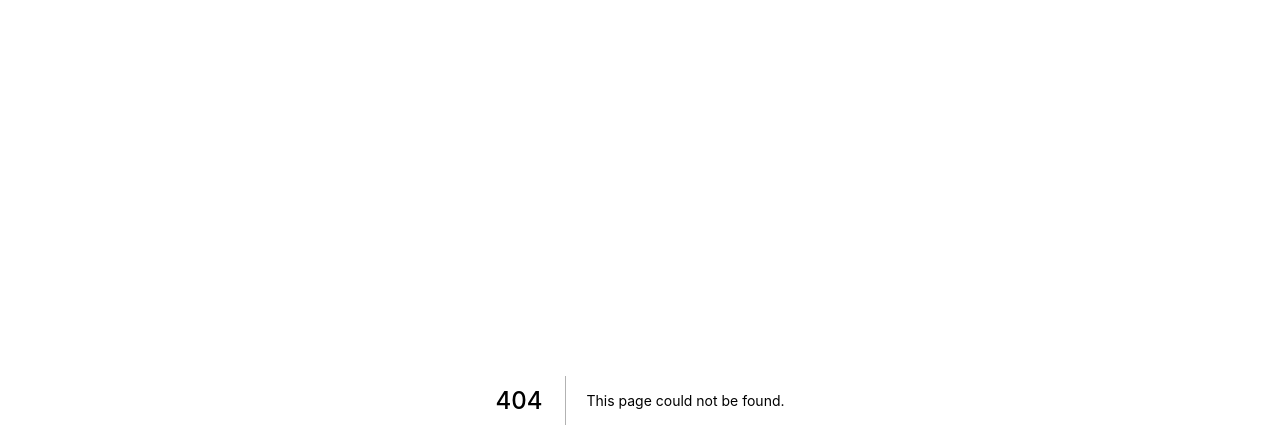
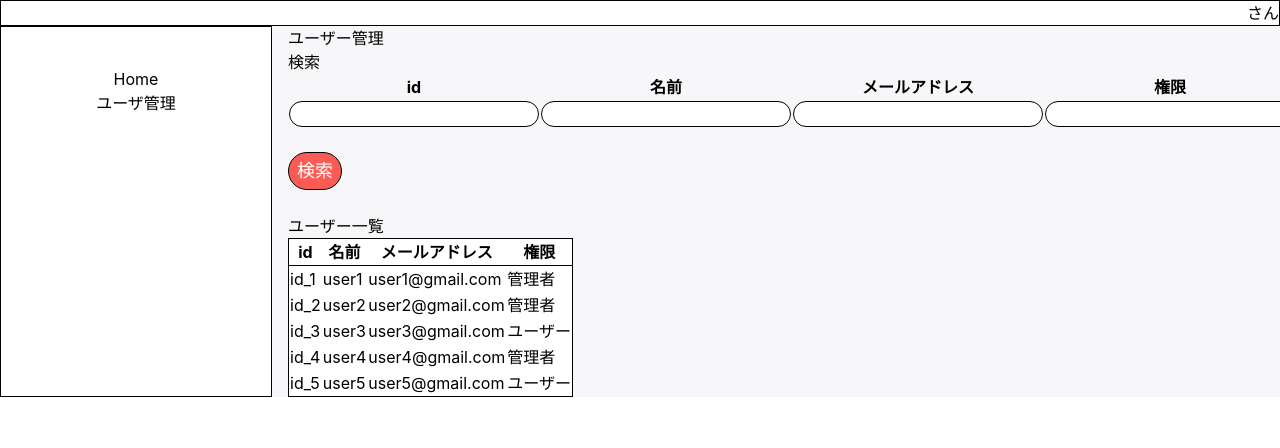
Before and after one commit to yukaidesu/nextjs, a Next.js app: page /users in a window 1280 px wide. Before the commit this address had no page. Shown: the top 448 px of the page. Built offline with nearby package versions, Linux system fonts and the light colour scheme.

Commit message:
MakeUsersPage

```diff
--- a/src/pages/home.tsx
+++ b/src/pages/home.tsx
@@ -1,18 +1,21 @@
-import { Router, useRouter } from "next/router";
-
+import Router, { useRouter } from "next/router"
 
 export default function home() {
+    const router = useRouter();
+
     return (
         <div className=" bg-gray">
             <header className="header text-right border border-black bg-white">
-                Usernameを入れる
+                {router.query.input}さん
             </header>
             <main>
+
                 <div className="grid grid-cols-9 gap-4">
                     <div className="col-span-2 border border-black text-center p-10 bg-white">
-                        <p>Home</p>
-                        <p>ユーザー管理</p>
+                        <span onClick={ () => Router.push({pathname: '/home'}) }><button>Home</button></span><br />
+                        <span onClick={ () => Router.push({pathname: '/users'}) }><button>ユーザ管理</button></span>
                     </div>
+
                     <div className="col-span-7">
                         <h1>履歴</h1>
                         <table className="bg-white">
--- a/src/pages/index.tsx
+++ b/src/pages/index.tsx
@@ -1,4 +1,5 @@
 import Head from 'next/head'
+// import { Style } from 'Home.module'
 
 export default function Home() {
   return (
--- a/src/pages/login.tsx
+++ b/src/pages/login.tsx
@@ -1,16 +1,18 @@
-import Router from "next/router";
+import Router, { useRouter } from "next/router";
+import React, { useState } from 'react';
 
 export default function login() {
-  const click = () => {
-    Router.push({
-      pathname: '/home'
-
-    })
-  }
+  const router = useRouter();           //ルーターの取得
+    const [input, setInput] = useState<any>();
+    const clickButton = () => {
+      router.push({
+        pathname:"/home",   //URL
+        query: {input :input} //検索クエリ
+      });
+    }
 
   return (
     <div className="bg-gray">
-
       <main>
         <div className="flex flex-col">
           <div className="text-center py-2 m-2">
@@ -20,29 +22,28 @@ export default function login() {
           <div className="text-center py-2 m-2">
             <form>
               <label>
-                <input className="border border-black text" />
+                <input
+                    type="text"
+                    value={input}
+                    onChange={(e) => setInput(e.target.value)}
+                    className="border rounded-full border-black" />
               </label>
             </form>
           </div>
           <div className="text-center py-2 m-2">
             <form>
               <label>
-                <input className="border border-black text" />
+                <input type="password" className="border rounded-full border-black" />
               </label>
             </form>
           </div>
           <div className="text-center py-2 m-2">
-            <span onClick={click}>
+            <span onClick={clickButton}>
             <button className="px-2 py-1  bg-red text-lg text-white rounded-full border border-black">
               ログイン
             </button>
             </span>
           </div>
-
-
-
-
-
         </div>
       </main>
 
--- /dev/null
+++ b/src/pages/show.tsx
@@ -0,0 +1,61 @@
+import Router, { useRouter } from "next/router"
+import users from "./users";
+
+export default function show() {
+    const router = useRouter();
+    var Users = [
+        {id: 'id_1', name: 'user1', email: 'user1@gmail.com', authority: '管理者',},
+        {id: 'id_2', name: 'user2', email: 'user2@gmail.com', authority: '管理者',},
+        {id: 'id_3', name: 'user3', email: 'user3@gmail.com', authority: 'ユーザー',},
+        {id: 'id_4', name: 'user4', email: 'user4@gmail.com', authority: '管理者',},
+        {id: 'id_5', name: 'user5', email: 'user5@gmail.com', authority: 'ユーザー',},
+    ]
+
+    return (
+        <div className=" bg-gray">
+            <header className="header text-right border border-black bg-white">
+                {router.query.input}さん
+            </header>
+            <main>
+
+                <div className="grid grid-cols-9 gap-4">
+                    <div className="col-span-2 border border-black text-center p-10 bg-white">
+                        <span onClick={ () => Router.push({pathname: '/home'}) }><button>Home</button></span><br />
+                        <span onClick={ () => Router.push({pathname: '/users'}) }><button>ユーザ管理</button></span>
+                    </div>
+
+                    <div className="col-span-7">
+                        ユーザー画面・ユーザー詳細
+                        <table>
+                            <tbody>
+                                <tr>
+                                    <td>id:</td>
+                                    <td></td>
+                                </tr>
+                                <tr>
+                                    <td>名前:</td>
+                                    <td></td>
+                                </tr>
+                                <tr>
+                                    <td>メールアドレス:</td>
+                                    <td></td>
+                                </tr>
+                                <tr>
+                                    <td>権限:</td>
+                                    <td></td>
+                                </tr>
+                            </tbody>
+                        </table>
+
+                        <button className="px-2 py-1  bg-red text-lg text-white rounded-full border border-black">
+                            編集
+                        </button>
+                        <button className="px-2 py-1 rounded-full border border-black">
+                            戻る
+                        </button>
+                    </div>
+                </div>
+            </main>
+        </div>
+    )
+}
--- /dev/null
+++ b/src/pages/users.tsx
@@ -0,0 +1,103 @@
+import Router, { useRouter } from "next/router"
+
+export default function users() {
+    const router = useRouter();
+    var Users = [
+        {id: 'id_1', name: 'user1', email: 'user1@gmail.com', authority: '管理者',},
+        {id: 'id_2', name: 'user2', email: 'user2@gmail.com', authority: '管理者',},
+        {id: 'id_3', name: 'user3', email: 'user3@gmail.com', authority: 'ユーザー',},
+        {id: 'id_4', name: 'user4', email: 'user4@gmail.com', authority: '管理者',},
+        {id: 'id_5', name: 'user5', email: 'user5@gmail.com', authority: 'ユーザー',},
+    ]
+    const clickButton = () => {
+        router.push({
+            pathname:"/show",   //URL
+        });
+    }
+
+    return (
+        <div className=" bg-gray">
+            <header className="header text-right border border-black bg-white">
+                {router.query.input}さん
+            </header>
+            <div className="grid grid-cols-9 gap-4">
+                <div className="col-span-2 border border-black text-center p-10 bg-white">
+                    <span onClick={ () => Router.push({pathname: '/home'}) }><button>Home</button></span><br />
+                    <span onClick={ () => Router.push({pathname: '/users'}) }><button>ユーザ管理</button></span>
+                </div>
+
+                <div className="col-span-7">
+                ユーザー管理<br />
+                検索
+                <table>
+                    <thead>
+                        <tr>
+                            <th>id</th>
+                            <th>名前</th>
+                            <th>メールアドレス</th>
+                            <th>権限</th>
+                        </tr>
+                    </thead>
+                    <tbody>
+                        <tr>
+                            <td><input type="search" name="id" className="rounded-full border border-black"/></td>
+                            <td><input type="search" name="name" className="rounded-full border border-black"/></td>
+                            <td><input type="search" name="email" className="rounded-full border border-black"/></td>
+                            <td><input type="search" name="authority" className="rounded-full border border-black"/></td>
+                        </tr>
+                    </tbody>
+                </table>
+
+                <br />
+                <button className="px-2 py-1  bg-red text-lg text-white rounded-full border border-black">検索</button>
+                <br />
+                <br />
+                ユーザー一覧
+                    <table className="border border-black bg-white">
+                        <thead className="border border-black">
+                            <tr>
+                                <th>id</th>
+                                <th>名前</th>
+                                <th>メールアドレス</th>
+                                <th>権限</th>
+                            </tr>
+                        </thead>
+                        <tbody>
+                            <tr onClick={clickButton}>
+                                <td>{Users[0].id}</td>
+                                <td>{Users[0].name}</td>
+                                <td>{Users[0].email}</td>
+                                <td>{Users[0].authority}</td>
+                            </tr>
+                            <tr>
+                                <td>{Users[1].id}</td>
+                                <td>{Users[1].name}</td>
+                                <td>{Users[1].email}</td>
+                                <td>{Users[1].authority}</td>
+                            </tr>
+                            <tr>
+                                <td>{Users[2].id}</td>
+                                <td>{Users[2].name}</td>
+                                <td>{Users[2].email}</td>
+                                <td>{Users[2].authority}</td>
+                            </tr>
+                            <tr>
+                                <td>{Users[3].id}</td>
+                                <td>{Users[3].name}</td>
+                                <td>{Users[3].email}</td>
+                                <td>{Users[3].authority}</td>
+                            </tr>
+                            <tr>
+                                <td>{Users[4].id}</td>
+                                <td>{Users[4].name}</td>
+                                <td>{Users[4].email}</td>
+                                <td>{Users[4].authority}</td>
+                            </tr>
+                        </tbody>
+                    </table>
+                </div>
+
+            </div>
+        </div>
+    )
+}
```
